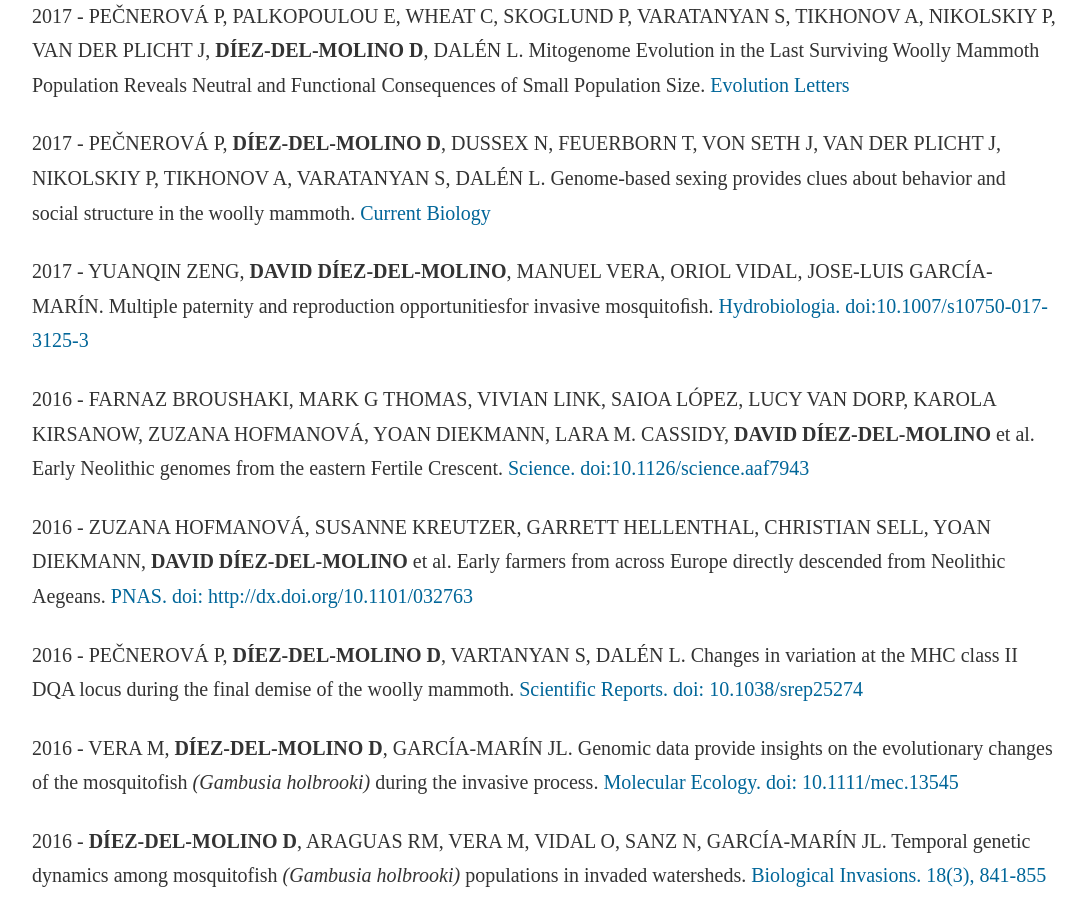
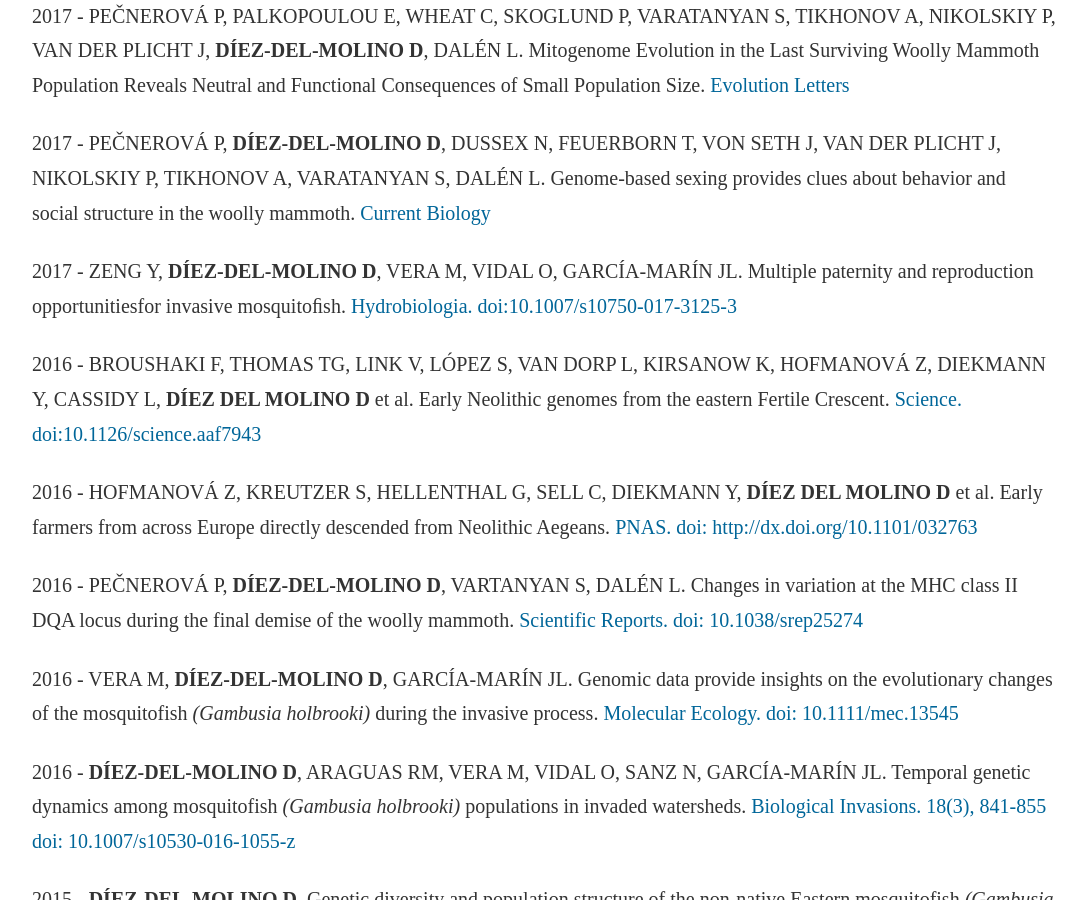
Before and after one commit to DiezMolino/diezmolino.github.io, a Jekyll site: the page cv/index.html, which Jekyll copies as it is, in a window 1280 px wide and 900 px high, scrolled down 4136 px. Shown: the whole window, without its empty margins (96-1182 px from the left). Built offline with Jekyll 4.4.1, drawn with Linux system fonts in a browser that asks for light colours.

Commit message:
Update index.html

```diff
--- a/cv/index.html
+++ b/cv/index.html
@@ -216,11 +216,11 @@
 
 <p><small>2017 - PEČNEROVÁ P, <b>DÍEZ-DEL-MOLINO D</b>, DUSSEX N, FEUERBORN T, VON SETH J, VAN DER PLICHT J, NIKOLSKIY P, TIKHONOV A, VARATANYAN S, DALÉN L. Genome-based sexing provides clues about behavior and social structure in the woolly mammoth. <a class='one' href="http://www.cell.com/current-biology/fulltext/S0960-9822(17)31264-2" target="_blank"> Current Biology </a> </small> </p>
 
-<p><small>2017 - YUANQIN ZENG, <B>DAVID DÍEZ-DEL-MOLINO</B>, MANUEL VERA, ORIOL VIDAL, JOSE-LUIS GARCÍA-MARÍN. Multiple paternity and reproduction opportunitiesfor invasive mosquitoﬁsh. <a class='one' href="http://www.readcube.com/articles/10.1007/s10750-017-3125-3?author_access_token=o_O1qbLR5rpTVJLNcFVl4Pe4RwlQNchNByi7wbcMAY4CoM9wlSpGo53FIIra_SPvW74a5mGcg4wPtTkuuRgasgAnhBofFGib-quR5F_tvD9ThimqOtQ3c_RHzzol5GX1iKEGWBAL9jAZR5piGOwx6Q%3D%3D" target="_blank"> Hydrobiologia. doi:10.1007/s10750-017-3125-3</a> </small> </p>
+<p><small>2017 - ZENG Y, <B>DÍEZ-DEL-MOLINO D</B>, VERA M, VIDAL O, GARCÍA-MARÍN JL. Multiple paternity and reproduction opportunitiesfor invasive mosquitoﬁsh. <a class='one' href="http://www.readcube.com/articles/10.1007/s10750-017-3125-3?author_access_token=o_O1qbLR5rpTVJLNcFVl4Pe4RwlQNchNByi7wbcMAY4CoM9wlSpGo53FIIra_SPvW74a5mGcg4wPtTkuuRgasgAnhBofFGib-quR5F_tvD9ThimqOtQ3c_RHzzol5GX1iKEGWBAL9jAZR5piGOwx6Q%3D%3D" target="_blank"> Hydrobiologia. doi:10.1007/s10750-017-3125-3</a> </small> </p>
 
-<p><small>2016 - FARNAZ BROUSHAKI, MARK G THOMAS, VIVIAN LINK, SAIOA LÓPEZ, LUCY VAN DORP, KAROLA KIRSANOW, ZUZANA HOFMANOVÁ, YOAN DIEKMANN, LARA M. CASSIDY, <B>DAVID DÍEZ-DEL-MOLINO</B> et al. Early Neolithic genomes from the eastern Fertile Crescent. <a class='one' href="http://science.sciencemag.org/content/early/2016/07/13/science.aaf7943.full" target="_blank"> Science. doi:10.1126/science.aaf7943</a> </small> </p>
+<p><small>2016 - BROUSHAKI F, THOMAS TG, LINK V, LÓPEZ S, VAN DORP L, KIRSANOW K, HOFMANOVÁ Z, DIEKMANN Y, CASSIDY L, <B>DÍEZ DEL MOLINO D</B> et al. Early Neolithic genomes from the eastern Fertile Crescent. <a class='one' href="http://science.sciencemag.org/content/early/2016/07/13/science.aaf7943.full" target="_blank"> Science. doi:10.1126/science.aaf7943</a> </small> </p>
 
-<p><small>2016 - ZUZANA HOFMANOVÁ, SUSANNE KREUTZER, GARRETT HELLENTHAL, CHRISTIAN SELL, YOAN DIEKMANN, <B>DAVID DÍEZ-DEL-MOLINO</B> et al. Early farmers from across Europe directly descended from Neolithic Aegeans. <a class='one' href="http://www.pnas.org/content/early/2016/06/01/1523951113" target="_blank"> PNAS. doi: http://dx.doi.org/10.1101/032763</a> </small> </p>
+<p><small>2016 - HOFMANOVÁ Z, KREUTZER S, HELLENTHAL G, SELL C, DIEKMANN Y, <B>DÍEZ DEL MOLINO D</B> et al. Early farmers from across Europe directly descended from Neolithic Aegeans. <a class='one' href="http://www.pnas.org/content/early/2016/06/01/1523951113" target="_blank"> PNAS. doi: http://dx.doi.org/10.1101/032763</a> </small> </p>
 
 <p><small>2016 - PEČNEROVÁ P, <b>DÍEZ-DEL-MOLINO D</b>, VARTANYAN S, DALÉN L. Changes in variation at the MHC class II DQA locus during the final demise of the woolly mammoth. <a class='one' href="http://www.nature.com/articles/srep25274" target="_blank"> Scientific Reports. doi: 10.1038/srep25274 </a></small></p>
 
```
